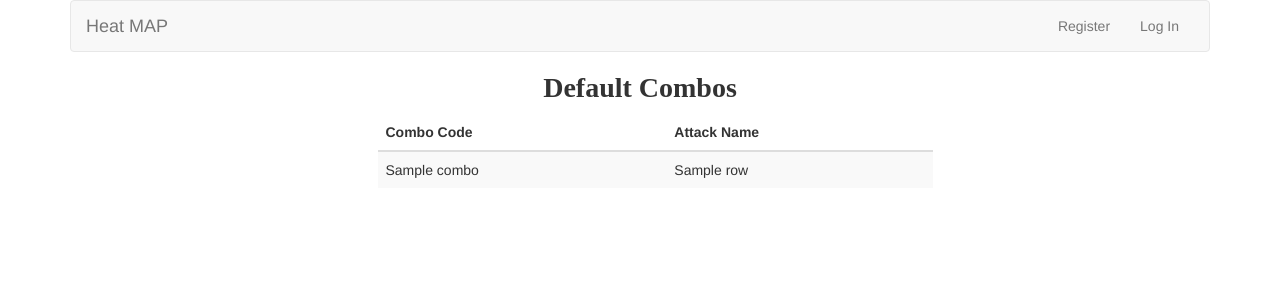
After one commit to jackconnolly21/heatmap, a Flask app: template templates/combos.html in a window 1280 px wide. The commit adds this page. Shown: the top 300 px of the page. Run offline with Flask 2, Linux system fonts and the light colour scheme; the template is opened without the code that fills it: most values are stand-ins (such as "Sample title", 1, 10 or a date in 2020); some libraries are stand-ins or nearby versions.

Commit message:
added combo info

```diff
--- a/application.py
+++ b/application.py
@@ -126,16 +126,23 @@ def info():
 
     teams = datastore.get_all_teams(engine)
 
-    teamList = []
-    for team in teams:
-        teamDict = {
-            "id": team[0],
-            "name": team[1],
-            "league": team[2]
-        }
-        teamList.append(teamDict)
+    return render_template("info.html", rows=teams)
 
-    return render_template("info.html", rows=teamList)
+
+@app.route("/combos")
+@login_required
+def combos():
+
+    testdata_folder = os.path.join('data','testdata')
+    base_file_name = 'CU-PENN.dvw'
+    base_file_key = os.path.join(testdata_folder, base_file_name)
+
+    parser = Parser(base_file_key)
+    combo_list = parser.readCombos()
+
+    combo_dicts = [{'combo': combo, 'name': name} for combo, (name, _) in sorted(combo_list.iteritems())]
+
+    return render_template("combos.html", rows=combo_dicts)
 
 
 @app.route("/logout")
@@ -242,7 +249,8 @@ def password():
             return apology("new passwords must match")
 
         # update hash in database
-        datastore.update_password_hash(engine, session['user_id'], pw_hash)
+        datastore.update_password_hash(engine, session['user_id'],
+                                        generate_password_hash(request.form.get("new")))
 
         # redirect to portfolio
         flash("Password changed!")
--- /dev/null
+++ b/templates/combos.html
@@ -0,0 +1,31 @@
+{% extends "layout.html" %}
+
+{% block title %}
+    Combo Info
+{% endblock %}
+
+{% block main %}
+  <h1 align="center">Default Combos</h1>
+
+  <div class="container">
+    <div class="row">
+      <div class="col-md-6 col-md-offset-3">
+        <table class="table table-striped">
+          <thead>
+            <th scope="col">Combo Code</th>
+            <th scope="col">Attack Name</th>
+          </thead>
+          <tbody>
+              {% for row in rows %}
+              <tr>
+                  <td>{{ row.combo }}</td>
+                  <td>{{ row.name }}</td>
+              </tr>
+              {% endfor %}
+            </tbody>
+        </table>
+      </div>
+    </div>
+  </div>
+
+{% endblock %}
--- a/templates/info.html
+++ b/templates/info.html
@@ -18,7 +18,7 @@
           {% for row in rows %}
           <tr>
               <td>{{ row.id }}</td>
-              <td>{{ row.name }}</td>
+              <td>{{ row.teamname }}</td>
               <td>{{ row.league }}</td>
           </tr>
           {% endfor %}
--- a/templates/layout.html
+++ b/templates/layout.html
@@ -6,6 +6,7 @@
 
         <!-- documentation at http://getbootstrap.com/, alternative themes at https://www.bootstrapcdn.com/bootswatch/ -->
         <link href="https://maxcdn.bootstrapcdn.com/bootswatch/3.3.7/journal/bootstrap.min.css" rel="stylesheet"/>
+        <!-- <link rel="stylesheet" href="https://maxcdn.bootstrapcdn.com/bootstrap/4.0.0/css/bootstrap.min.css" integrity="sha384-Gn5384xqQ1aoWXA+058RXPxPg6fy4IWvTNh0E263XmFcJlSAwiGgFAW/dAiS6JXm" crossorigin="anonymous"> -->
 
         <!-- app's own CSS -->
         <link href="{{ url_for('static', filename='styles.css') }}" rel="stylesheet"/>
@@ -54,6 +55,7 @@
                         {% if session.user_id %}
                             <ul class="nav navbar-nav navbar-right">
                                 <li><a href="{{ url_for('info') }}">Team Info</a></li>
+                                <li><a href="{{ url_for('combos') }}">Default Combos</a></li>
                                 <li><a href="{{ url_for('upload') }}">Upload Files</a></li>
                                 <li class="dropdown">
                                     <a href="#" class="dropdown-toggle" data-toggle="dropdown" role="button" aria-haspopup="true" aria-expanded="false">Account <span class="caret"></span></a>
--- a/templates/password.html
+++ b/templates/password.html
@@ -29,7 +29,7 @@
             </div>
             </br>
             <div class="form-group text-center">
-              <button class="btn btn-default" type="submit">Change Password</button>
+              <button class="btn btn-danger" type="submit">Change Password</button>
             </div>
           </form>
         </div>
```
Also changed, not shown: documentation.md (deleted, +0 -11 lines), README.md, 1 other file.
